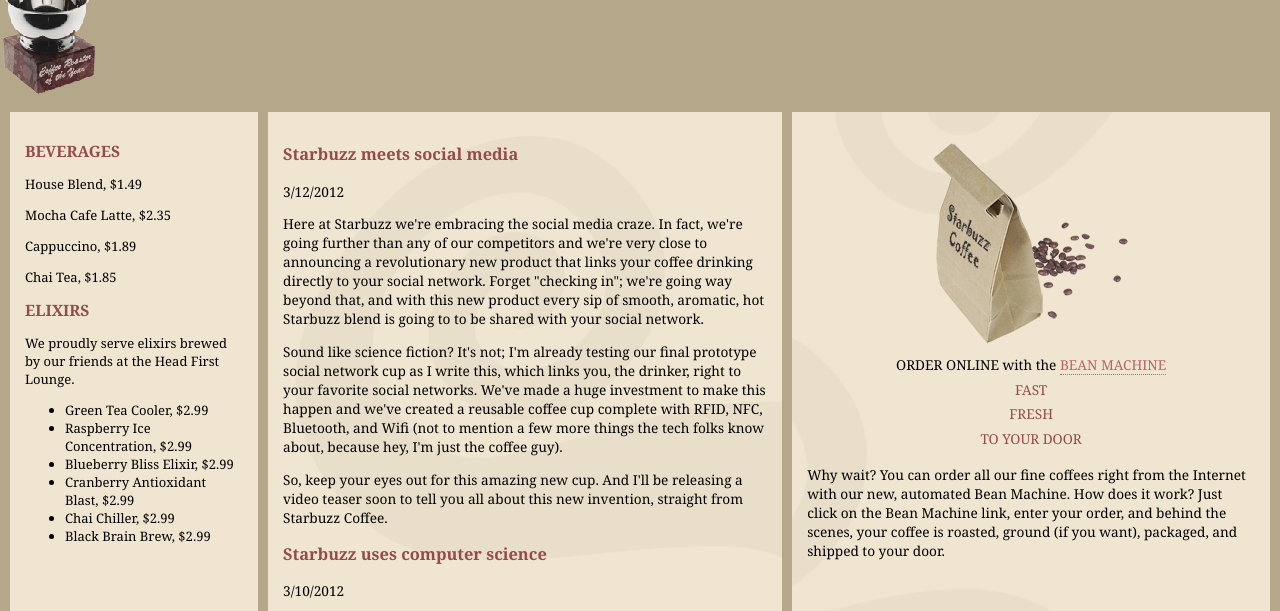
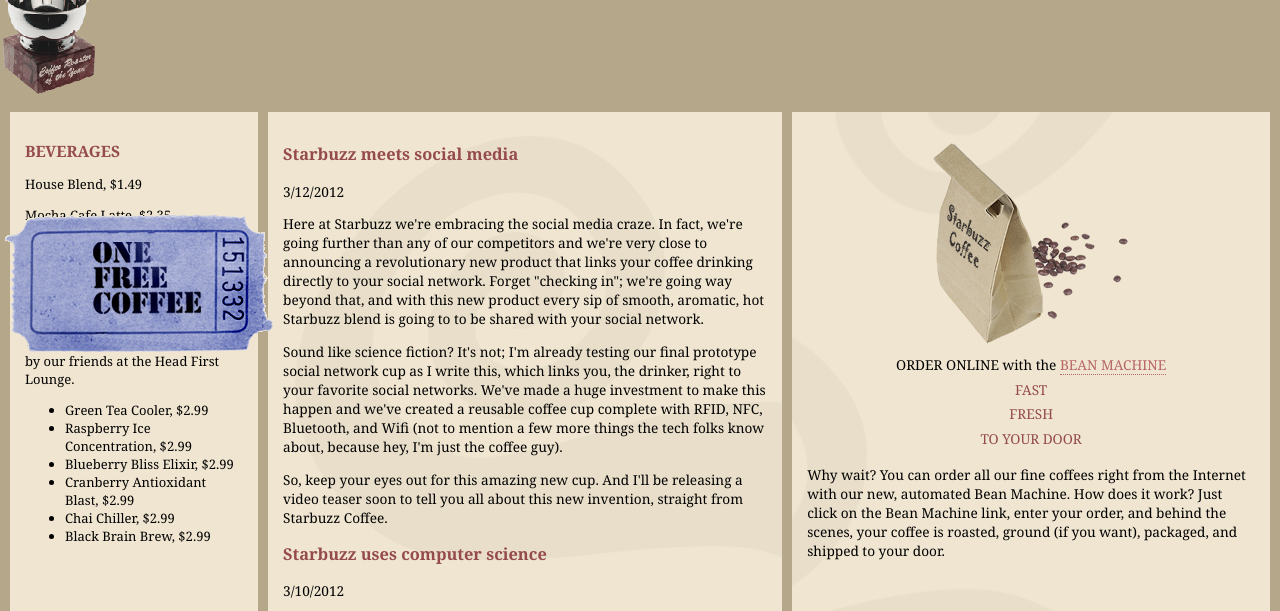
Before and after one commit to Natalita-2020/StarBuzz-Study1, a plain HTML site: page index.html in a window 1280 px wide. Shown: the part 140-751 px from the top of the page. Drawn offline with Linux system fonts and the light colour scheme; files whose address does not match are found by name.

Commit message:
Coupon added on css
css coupon

```diff
--- a/starbuzz.css
+++ b/starbuzz.css
@@ -77,7 +77,14 @@ aside {
   padding:          15px;
   vertical-align: top;
 }
-
+#coupon {
+	position: fixed;
+	top: 350px;
+	left: 0px;
+}
+#coupon a, img {
+	border: none;
+}
 footer {
   background-color: #675c47;
   color:            #efe5d0;
```
